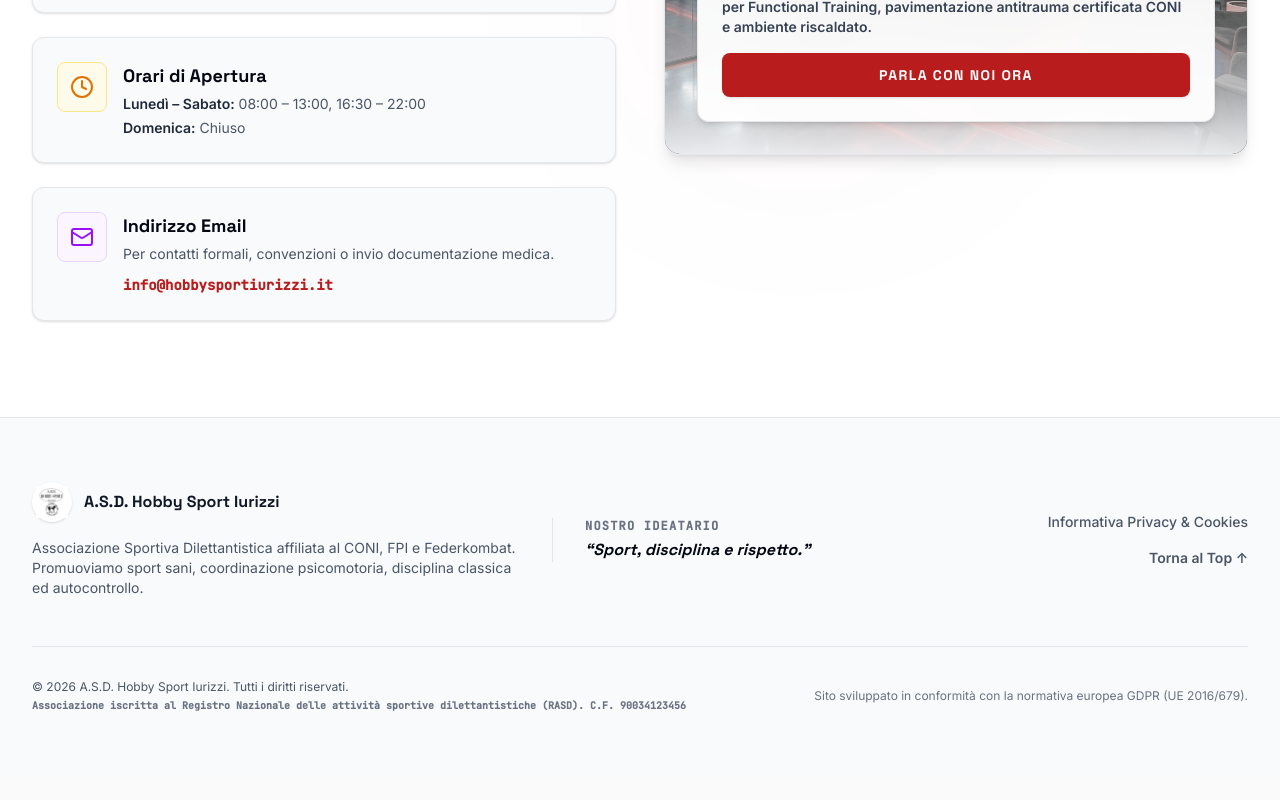
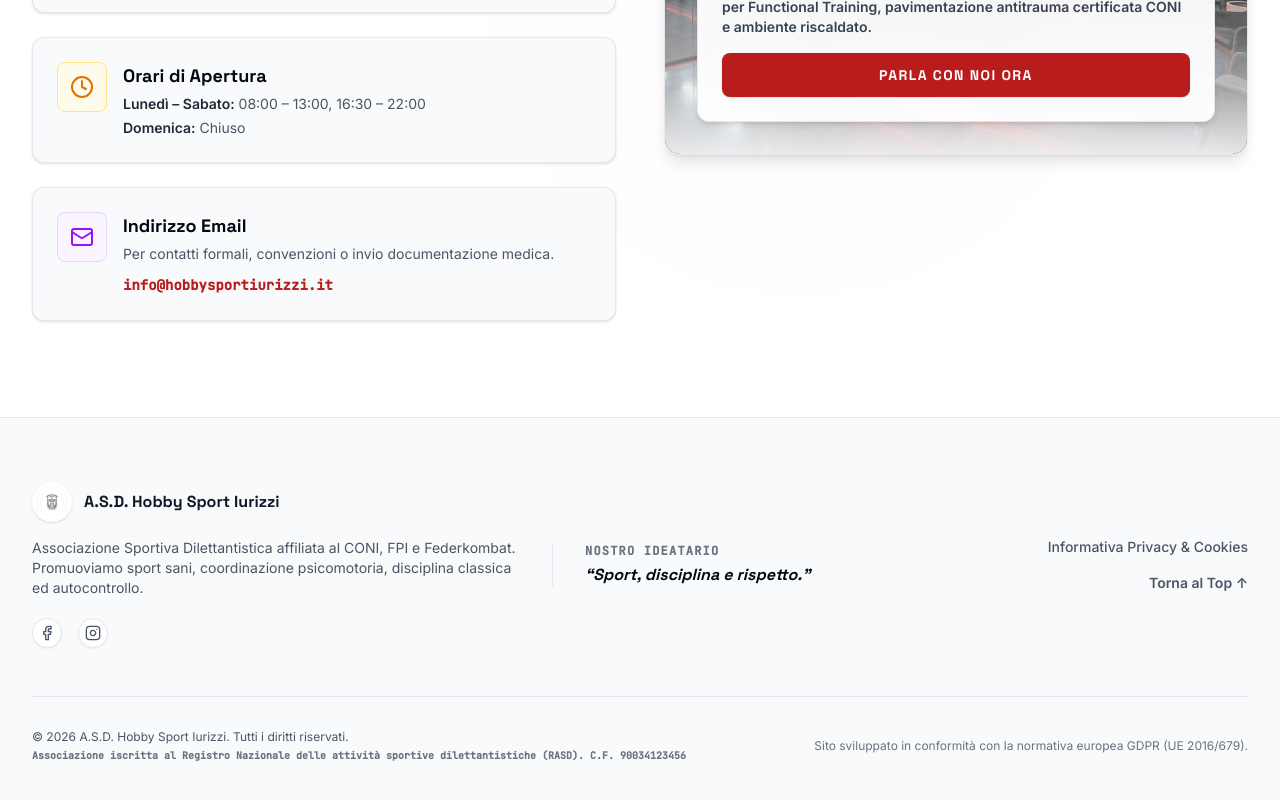
Before and after one commit to influencee-dev/ASD-Hobby-Sport-Iurizzi, a React (Vite) app: page / in a window 1280 px wide. Shown: the part 9259-10059 px from the top of the page. Before the commit the page ends 10035 px from the top, so only its background shows below. Built offline with nearby package versions, Linux system fonts and the light colour scheme.

Commit message:
feat: add social media links to footer
Include Facebook and Instagram icons in the footer to improve social media presence.

```diff
--- a/src/components/Footer.tsx
+++ b/src/components/Footer.tsx
@@ -1,4 +1,5 @@
 import React from "react";
+import { Facebook, Instagram } from "lucide-react";
 
 interface FooterProps {
   onOpenPrivacy: (initialTab: "privacy" | "cookies") => void;
@@ -37,6 +38,26 @@ export default function Footer({ onOpenPrivacy }: FooterProps) {
               Associazione Sportiva Dilettantistica affiliata al CONI, FPI e Federkombat.
               Promuoviamo sport sani, coordinazione psicomotoria, disciplina classica ed autocontrollo.
             </p>
+            <div className="flex items-center space-x-4 pt-1">
+              <a
+                href="https://www.facebook.com/profile.php?id=100063559683497"
+                target="_blank"
+                rel="noopener noreferrer"
+                className="text-gray-600 hover:text-brand-red transition-colors duration-200 p-1.5 bg-white rounded-full border border-gray-200 shadow-xs"
+                aria-label="Facebook"
+              >
+                <Facebook className="w-4 h-4" />
+              </a>
+              <a
+                href="https://www.instagram.com/nicola.iurizzi/"
+                target="_blank"
+                rel="noopener noreferrer"
+                className="text-gray-600 hover:text-brand-red transition-colors duration-200 p-1.5 bg-white rounded-full border border-gray-200 shadow-xs"
+                aria-label="Instagram"
+              >
+                <Instagram className="w-4 h-4" />
+              </a>
+            </div>
           </div>
 
           {/* Core Slogan Ticker column */}
```
Also changed, not shown: public/images/logo.png.
